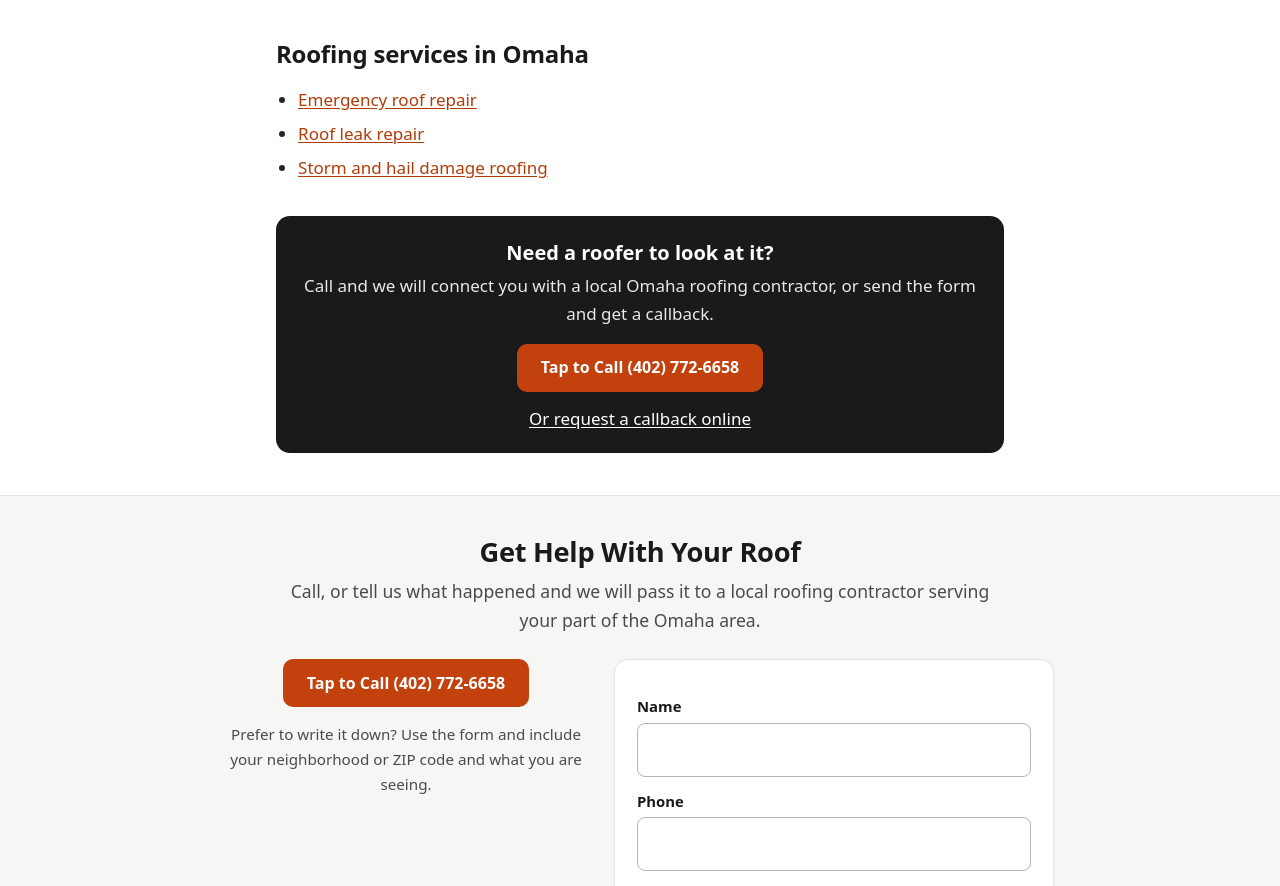
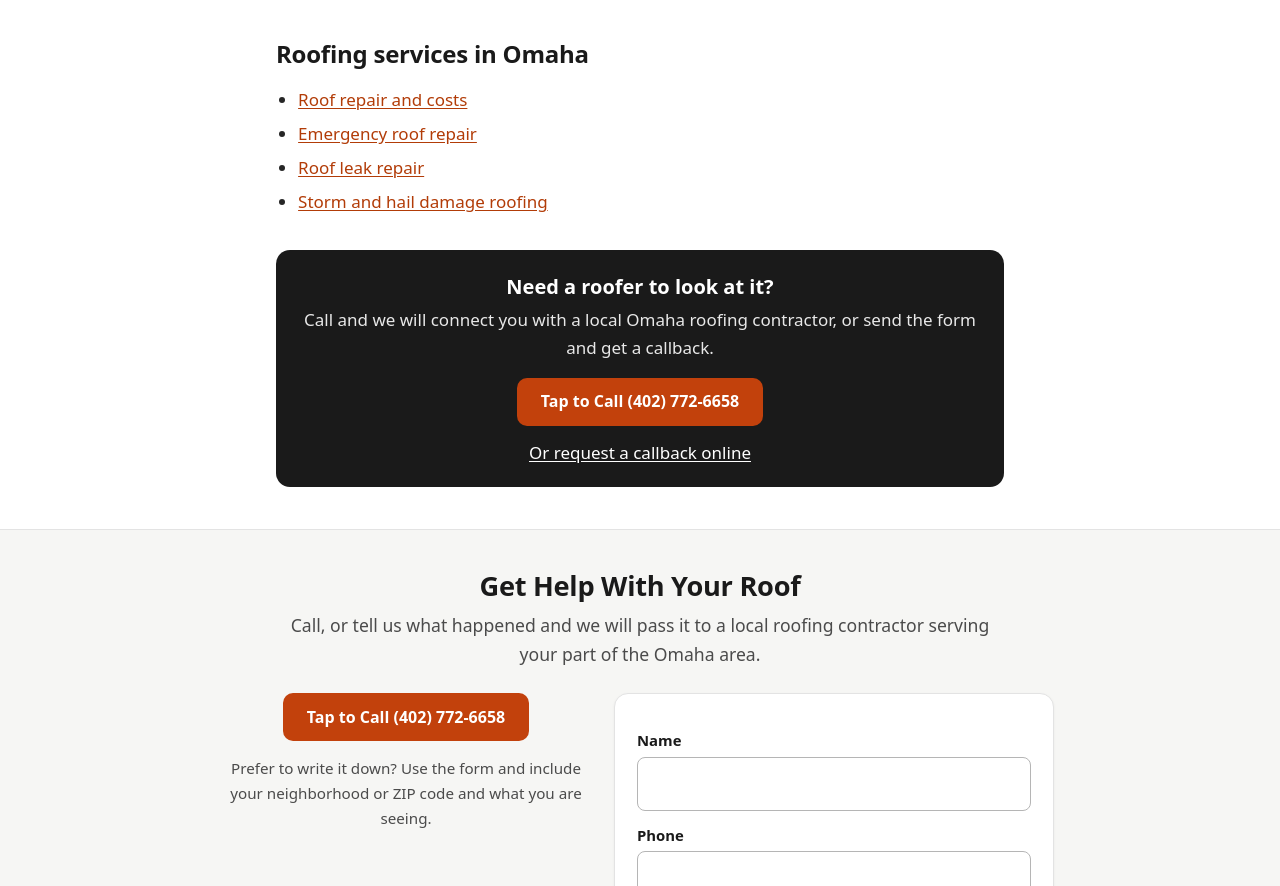
Before and after one commit to RobNatt/roofing-rankandrent, a plain HTML site: page guides/index.html in a window 1280 px wide. Shown: the part 1267-2153 px from the top of the page. Drawn offline with Linux system fonts and the light colour scheme.

Commit message:
List the roof repair page on the guides index
Co-Authored-By: Claude Opus 5.5 <noreply@anthropic.com>

```diff
--- a/guides/index.html
+++ b/guides/index.html
@@ -242,6 +242,7 @@ footer.site .fh{font-weight:700;color:var(--ink);margin:0}
     <p>Omaha Roofing Experts is a referral service. We connect homeowners with independent local roofing contractors. We are not an insurance company, a lawyer or a public adjuster, and nothing here is legal or insurance advice. For questions about your own policy, talk to your agent or the <a href="https://doi.nebraska.gov/node/2267" rel="noopener">Nebraska Department of Insurance</a>.</p>
     <h2>Roofing services in Omaha</h2>
     <ul>
+      <li><a href="/roof-repair-omaha/">Roof repair and costs</a></li>
       <li><a href="/emergency-roof-repair-omaha/">Emergency roof repair</a></li>
       <li><a href="/roof-leak-repair-omaha/">Roof leak repair</a></li>
       <li><a href="/storm-damage-roofing-omaha/">Storm and hail damage roofing</a></li>
```
Also changed, not shown: _src/content/guides.html (+1 -0 lines).
